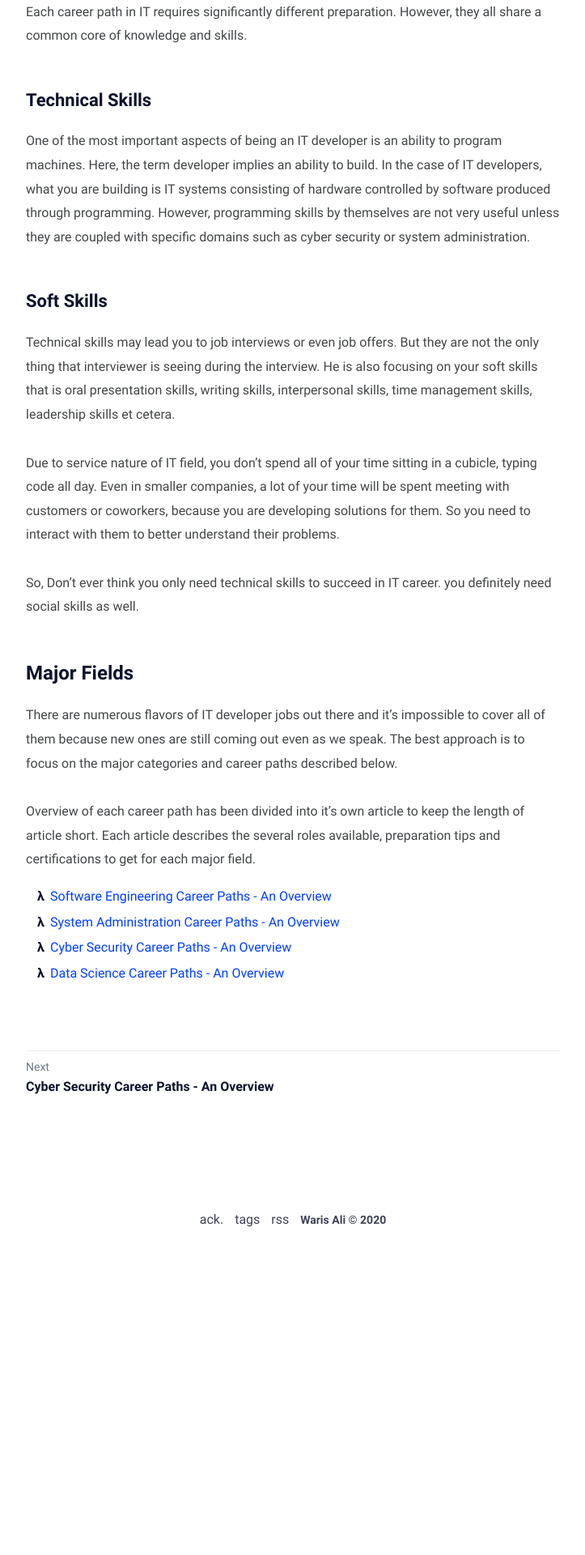
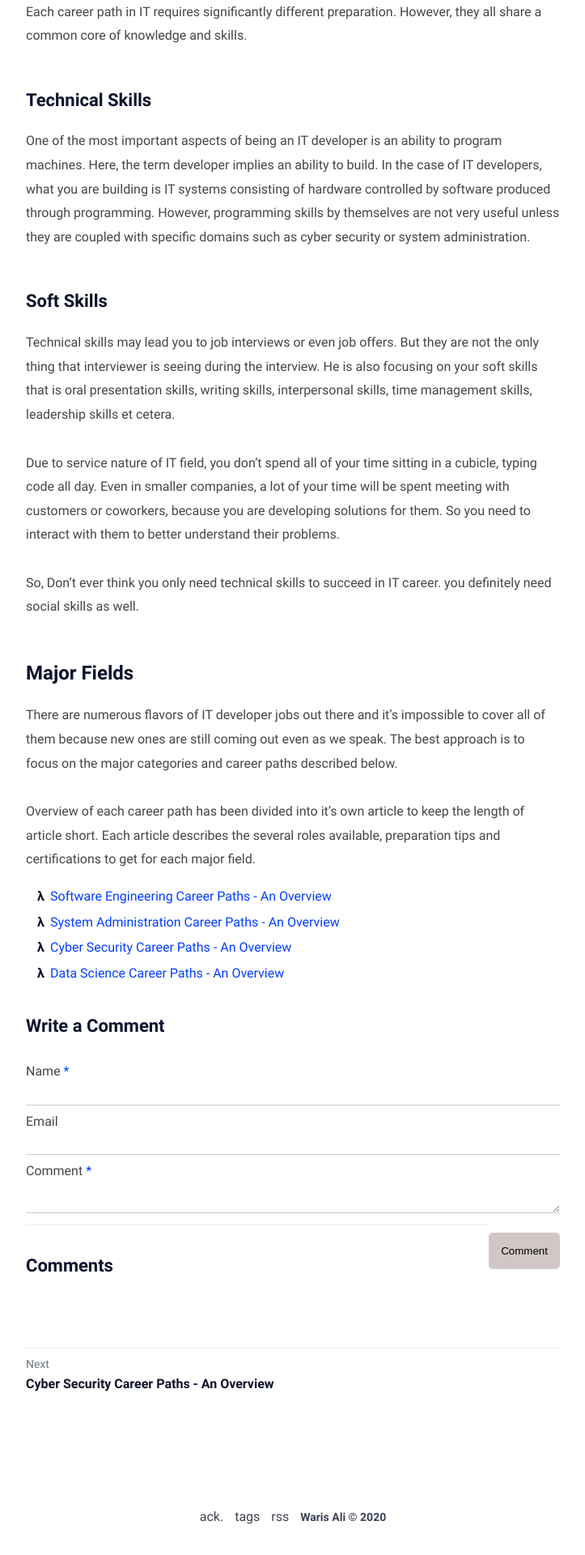
Before and after one commit to Waris-Ali-Tech/warisali.tech, a Jekyll site: the page built from _posts/2019-07-21-which-career-should-you-persue-in-it/2019-07-21-which-career-should-you-pursue-in-it.md, in a window 1280 px wide. Shown: the part 1512-3432 px from the top of the page at 81% size, without its empty margins (278-1001 px from the left). Built offline with Jekyll 4.4.1, drawn with Linux system fonts in a browser that asks for light colours; before the commit the page ends 3065 px from its top, so only the background shows below that.

Commit message:
feat: Add comments form and style it

```diff
--- a/_config.yml
+++ b/_config.yml
@@ -41,7 +41,7 @@ defaults:
       path: ""
     values:
       layout: post
-      comments: false
+      comments: true
 
 # Jekyll Compose default front matter
 jekyll_compose:
@@ -74,9 +74,11 @@ exclude:
   - notes.md
   - .idea
 
-# Plugins
 plugins:
   - jekyll-feed
   - jekyll-sass-converter
   - jekyll-sitemap
   - jekyll-postfiles
+
+comments:
+  branch: master
--- /dev/null
+++ b/_includes/comment_form.html
@@ -0,0 +1,13 @@
+<form>
+    <label>Name <span class="required-star">*</span></label>
+    <input type="text" name="name" required />
+
+    <label>Email</label>
+    <input type="email" name="email" />
+
+    <label>Comment <span class="required-star">*</span></label>
+    <textarea name="comment" required></textarea>
+
+    <button type="submit">Comment</button>
+</form>
+<hr/>
--- a/_includes/comments.html
+++ b/_includes/comments.html
@@ -1,10 +1,12 @@
-<!-- unnecessary file, but you can still use for comment section, e.g disqus -->
-<script
-  src="https://utteranc.es/client.js"
-  repo="username/reponame"
-  issue-term="pathname"
-  label="✨ comment ✨"
-  theme="github-light"
-  crossorigin="anonymous"
-  async
-></script>
+<section class="comment-form">
+    <h2>Write a Comment</h2>
+    {% include comment_form.html %}
+</section>
+<section>
+    <h2>Comments</h2>
+    {% for comment_hash in site.data.comments[page.slug] %}
+    {% assign comment = comment_hash[1] %}
+    {% include comment.html comment=comment %}
+    {% endfor %}
+</section>
+</section>
--- a/_sass/klise/_dark.scss
+++ b/_sass/klise/_dark.scss
@@ -49,6 +49,25 @@ body[data-theme="dark"] {
     h6 {
       .anchor-head {
         color: $dark-text-link-blue;
+      }
+    }
+
+    .comment-form {
+      input,
+      textarea {
+      background-color: $dark-black;
+      color: $dark-text-base-color;
+      border-bottom: 2px solid $dark-smoke;
+      }
+
+      button[type="submit"] {
+        color: $dark-text-link-blue-active;
+        background-color: $dark-light;
+
+        &:active {
+          color: $dark-text-link-blue;
+          background-color: $dark-black;
+        }
       }
     }
   }
@@ -235,4 +254,9 @@ body[data-theme="dark"] {
       color: $dark-text-link-blue-active;
     }
   }
+
+  // Required * on form
+  .required-star {
+    color: $dark-text-link-blue;
+  }
 }
--- a/_sass/klise/_miscellaneous.scss
+++ b/_sass/klise/_miscellaneous.scss
@@ -28,3 +28,7 @@
     position: absolute;
   }
 }
+
+.required-star {
+  color: $text-link-blue;
+}
--- a/_sass/klise/_post.scss
+++ b/_sass/klise/_post.scss
@@ -185,6 +185,40 @@
   h6 {
     @include relative-font-size(0.875);
   }
+
+  .comment-form {
+    input,
+    textarea {
+      width: 100%;
+      box-sizing: border-box;
+      padding: 3px;
+      margin-bottom: 5px;
+      border: none;
+      border-bottom: 1px solid $smoke;
+    }
+
+    button[type="submit"] {
+      background-color: $smoke;
+      float: right;
+      padding: 15px;
+      margin-top: 10px;
+      border: none;
+      border-radius: 5px;
+
+      &:active {
+        background-color: $gray;
+        color: $light;
+      }
+    }
+
+    label {
+      padding-top: 20px;
+    }
+
+    h2 {
+      margin-bottom: 20px;
+    }
+  }
 }
 
 .post-nav {
--- a/_staging.config.yml
+++ b/_staging.config.yml
@@ -1,2 +1,5 @@
 # Site Settings
 title: Waris Ali | Staging
+
+comments:
+  branch: staging
```
Also changed, not shown: _includes/comment.html (added, +7 -0 lines).
